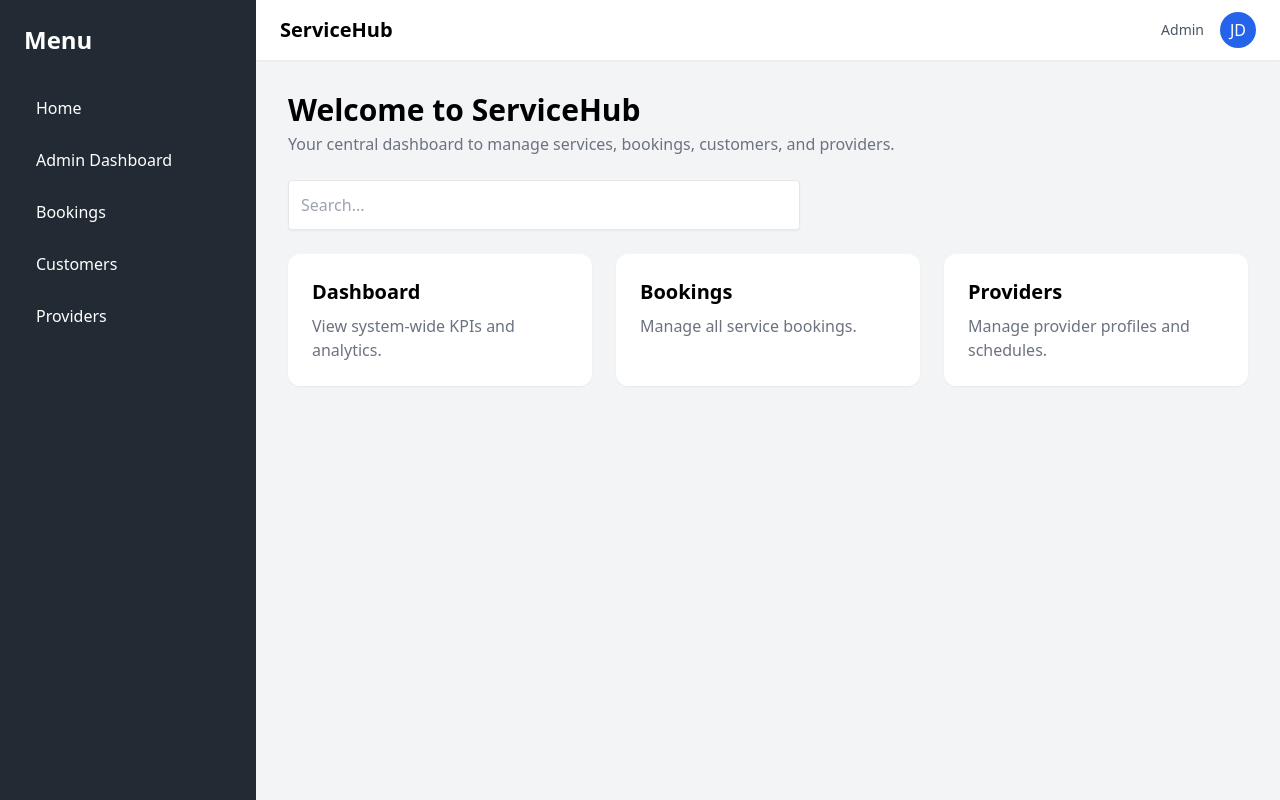
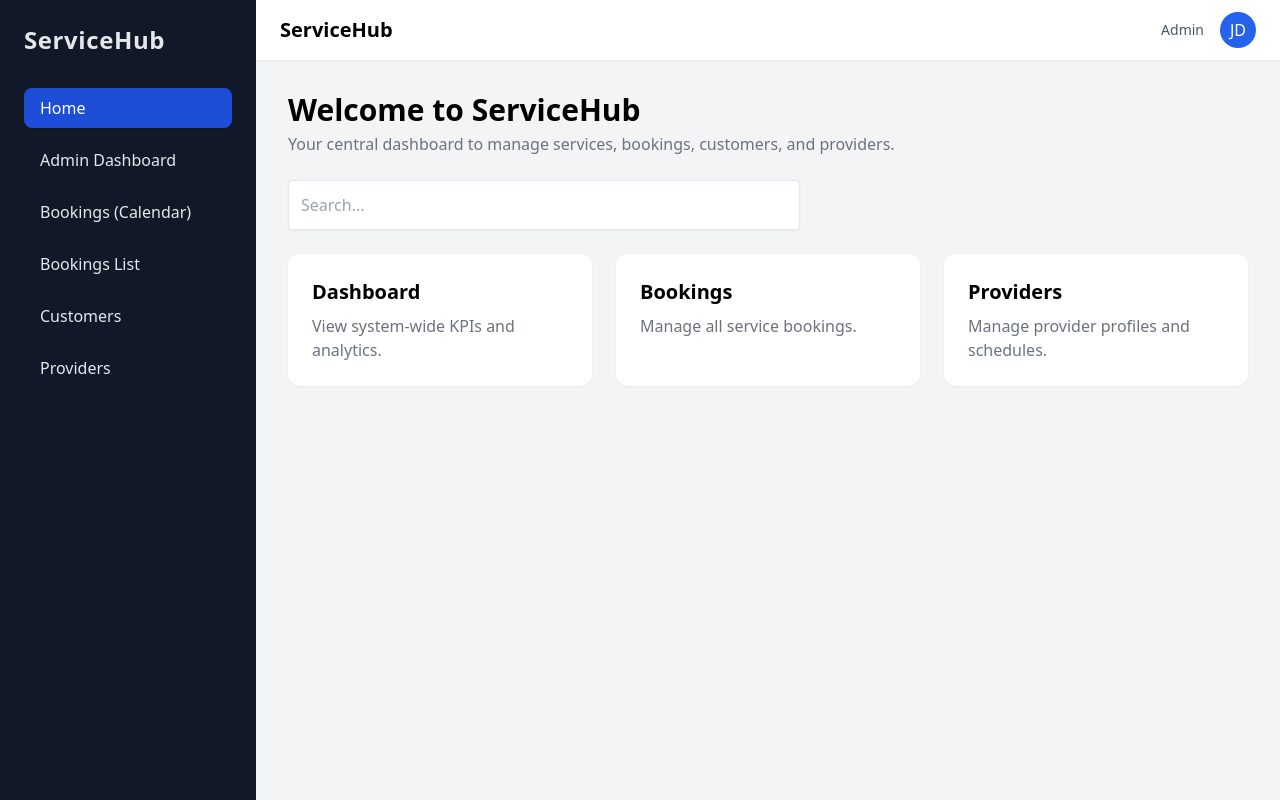
Before and after one commit to dhaya-py/ServiceHub-Frontend, a React (Create React App) app in the folder servicehub-frontend/: page / in a window 1280 px wide. Built offline with nearby package versions, Linux system fonts and the light colour scheme; no server answers; the HTML template or start-up script is replaced by a standard one.

Commit message:
Updated App.js and sideBar.jsx

```diff
--- a/servicehub-frontend/src/App.js
+++ b/servicehub-frontend/src/App.js
@@ -1,25 +1,44 @@
 import { BrowserRouter, Routes, Route } from "react-router-dom";
 import Home from "./pages/Home";
+
+// Layout
 import AdminLayout from "./layouts/AdminLayout";
+
+// Admin Pages
 import AdminDashboard from "./pages/admin/Dashboard";
 import Customers from "./pages/admin/Customers";
 import CustomerDetail from "./pages/admin/CustomerDetail";
+
+// Legacy bookings list (keep it if you want)
 import Bookings from "./pages/admin/Bookings";
-import AdminBookingsPage from "./pages/admin/BookingsCalendar"; // adjust path/name
 
-
+// NEW CALENDAR PAGE
+import AdminBookingsPage from "./pages/admin/BookingsCalendar";
 
 function App() {
   return (
     <BrowserRouter>
       <Routes>
+
+        {/* PUBLIC ROUTES */}
         <Route path="/" element={<Home />} />
 
+        {/* ADMIN ROUTES */}
         <Route path="/admin" element={<AdminLayout />}>
+
+          {/* Dashboard */}
           <Route index element={<AdminDashboard />} />
-          <Route path="bookings" element={<Bookings />} />
+
+          {/* Bookings */}
+          <Route path="bookings" element={<AdminBookingsPage />} />
+
+          {/* Optional old bookings table/list */}
+          <Route path="bookings/list" element={<Bookings />} />
+
+          {/* Customers */}
           <Route path="customers" element={<Customers />} />
           <Route path="customers/:id" element={<CustomerDetail />} />
+
         </Route>
       </Routes>
     </BrowserRouter>
--- a/servicehub-frontend/src/components/Sidebar.jsx
+++ b/servicehub-frontend/src/components/Sidebar.jsx
@@ -1,17 +1,91 @@
-import { Link } from "react-router-dom";
+import { NavLink } from "react-router-dom";
 
 export default function Sidebar() {
+  const linkClasses =
+    "block px-4 py-2 rounded-lg hover:bg-blue-600 hover:text-white transition";
+
+  const activeClasses =
+    "block px-4 py-2 rounded-lg bg-blue-700 text-white shadow";
+
   return (
-    <aside className="w-64 bg-[#222b33] text-white min-h-screen p-6">
-      <div className="text-2xl font-bold mb-8">Menu</div>
+    <div className="w-64 bg-gray-900 text-gray-200 h-screen p-6">
+      <h2 className="text-2xl font-bold mb-8 tracking-wide">ServiceHub</h2>
 
-      <nav className="space-y-3">
-        <Link to="/" className="block py-2 px-3 rounded hover:bg-[#2e3941]">Home</Link>
-        <Link to="/admin" className="block py-2 px-3 rounded hover:bg-[#2e3941]">Admin Dashboard</Link>
-        <Link to="/admin/bookings" className="block py-2 px-3 rounded hover:bg-[#2e3941]">Bookings</Link>
-        <Link to="/admin/customers" className="block py-2 px-3 rounded hover:bg-[#2e3941]">Customers</Link>
-        <Link to="/admin/providers" className="block py-2 px-3 rounded hover:bg-[#2e3941]">Providers</Link>
-      </nav>
-    </aside>
+      <ul className="space-y-3">
+
+        {/* Home */}
+        <li>
+          <NavLink
+            to="/"
+            className={({ isActive }) =>
+              isActive ? activeClasses : linkClasses
+            }
+          >
+            Home
+          </NavLink>
+        </li>
+
+        {/* Dashboard */}
+        <li>
+          <NavLink
+            to="/admin"
+            end
+            className={({ isActive }) =>
+              isActive ? activeClasses : linkClasses
+            }
+          >
+            Admin Dashboard
+          </NavLink>
+        </li>
+
+        {/* Bookings Calendar */}
+        <li>
+          <NavLink
+            to="/admin/bookings"
+            className={({ isActive }) =>
+              isActive ? activeClasses : linkClasses
+            }
+          >
+            Bookings (Calendar)
+          </NavLink>
+        </li>
+
+        {/* Bookings List */}
+        <li>
+          <NavLink
+            to="/admin/bookings/list"
+            className={({ isActive }) =>
+              isActive ? activeClasses : linkClasses
+            }
+          >
+            Bookings List
+          </NavLink>
+        </li>
+
+        {/* Customers */}
+        <li>
+          <NavLink
+            to="/admin/customers"
+            className={({ isActive }) =>
+              isActive ? activeClasses : linkClasses
+            }
+          >
+            Customers
+          </NavLink>
+        </li>
+
+        {/* Providers */}
+        <li>
+          <NavLink
+            to="/admin/providers"
+            className={({ isActive }) =>
+              isActive ? activeClasses : linkClasses
+            }
+          >
+            Providers
+          </NavLink>
+        </li>
+      </ul>
+    </div>
   );
 }
```
